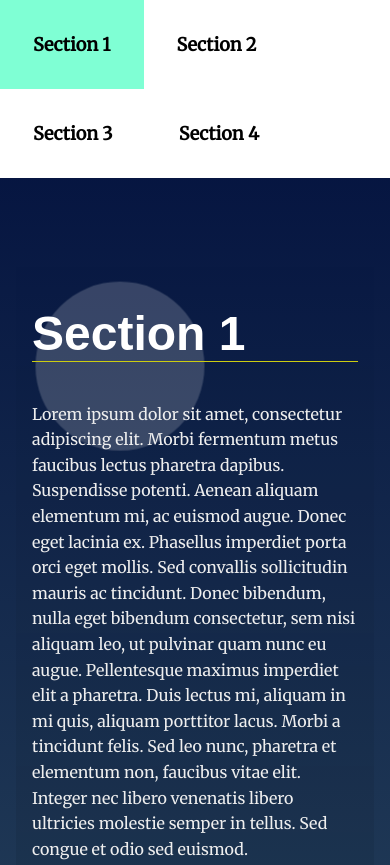
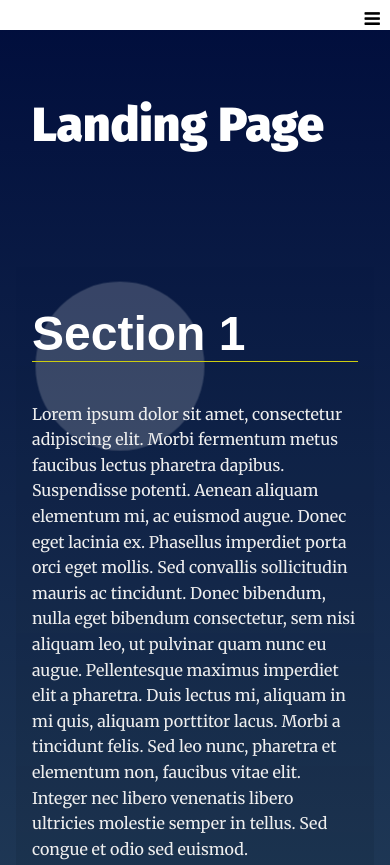
Before and after one commit to abuiliazeed/fend-landing-page, a plain HTML site: page index.html in a window 390 px wide. Shown: the top 865 px of the page. Drawn offline with Linux system fonts and the light colour scheme.

Commit message:
added responsive menu

```diff
--- a/css/styles.css
+++ b/css/styles.css
@@ -64,6 +64,43 @@ section {
 /* ---- Module Rules ---- */
 
 /* Navigation Styles*/
+
+
+.icon {
+    display: none;
+  }
+@media screen and (max-width: 600px) {
+    .navbar__list li:not(:first-child) {display: none;}
+    .icon {
+        color: black;
+        padding-left: 10px;
+        padding-right: 10px;
+        padding-top: 10px;
+        padding-bottom: 10px;
+        float: right;
+        display: block;
+    }
+  }
+
+@media screen and (max-width: 600px) {
+    .navbar__list.responsive {position: relative;}
+    .icon {
+        color: black;
+        padding-left: 10px;
+        padding-right: 10px;
+        padding-top: 10px;
+        padding-bottom: 10px;
+        position: absolute;
+        right: 0;
+        top: 0;
+}
+    .navbar__list.responsive li{
+        float: none;
+        display: block;
+        text-align: left;
+    }
+}
+
 .navbar__menu ul {
     padding-left: 0;
     margin: 0;
--- a/index.html
+++ b/index.html
@@ -8,6 +8,7 @@
   <title>Manipulating the DOM</title>
   <!-- Load Google Fonts -->
   <link href="https://fonts.googleapis.com/css?family=Fira+Sans:900|Merriweather&display=swap" rel="stylesheet">  <!-- Load Styles -->
+  <link rel="stylesheet" href="https://cdnjs.cloudflare.com/ajax/libs/font-awesome/4.7.0/css/font-awesome.min.css">
   <link href="css/styles.css" rel="stylesheet">
 </head>
 
@@ -18,7 +19,12 @@
     <nav class="navbar__menu">
       <!-- Navigation starts as empty UL that will be populated with JS -->
 
-      <ul id="navbar__list">
+      <ul id="navbar__list" class="navbar__list">
+        <li>
+        <a href="javascript:void(0);" class="icon" onclick="responsiveMenu()">
+          <i class="fa fa-bars"></i>
+        </a>
+      </li>
 
       </ul>
     </nav>
--- a/js/app.js
+++ b/js/app.js
@@ -104,7 +104,7 @@ window.addEventListener('DOMContentLoaded', (event) => buildNavBar());
         let ele = document.getElementById(elID);
         let liId = i+1;
         let liEl = document.getElementById(liId);
-        // adding the highlight functionality
+        // adding the highlight functionality for the menu
         // if the element is near the top of viewport we add the your-active-class and remove it if it is not
         if(isInViewport(ele)){
           ele.classList.add('your-active-class');
@@ -117,6 +117,14 @@ window.addEventListener('DOMContentLoaded', (event) => buildNavBar());
 // we call the the scrollCheck function only if any scrolling happens
 window.onscroll = function() {scrollCheck()};
 
+function responsiveMenu() {
+  let ele = document.getElementById("navbar__list");
+  if (ele.className === "navbar__list") {
+    ele.classList.add('responsive');
+  } else {
+    ele.className = "navbar__list";
+  }
+}
 /**
  * End Main Functions
  * Begin Events
```
